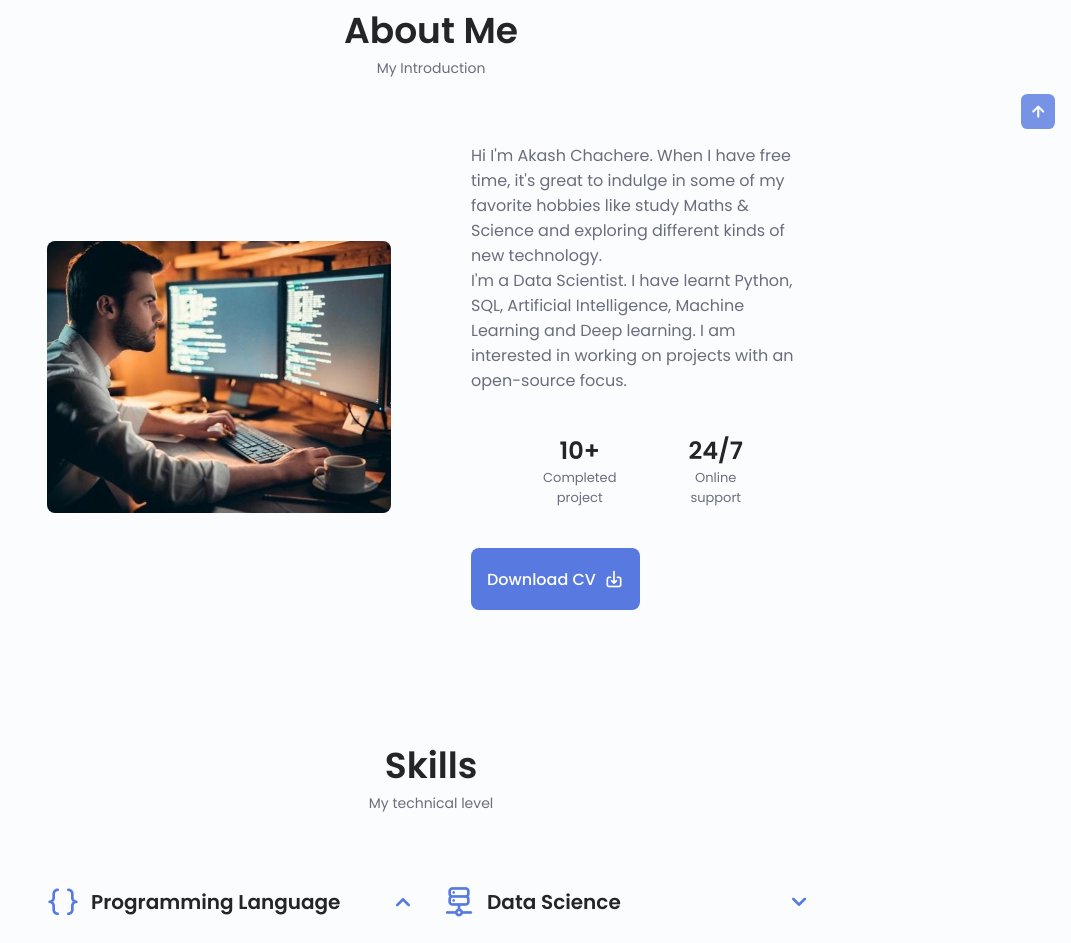
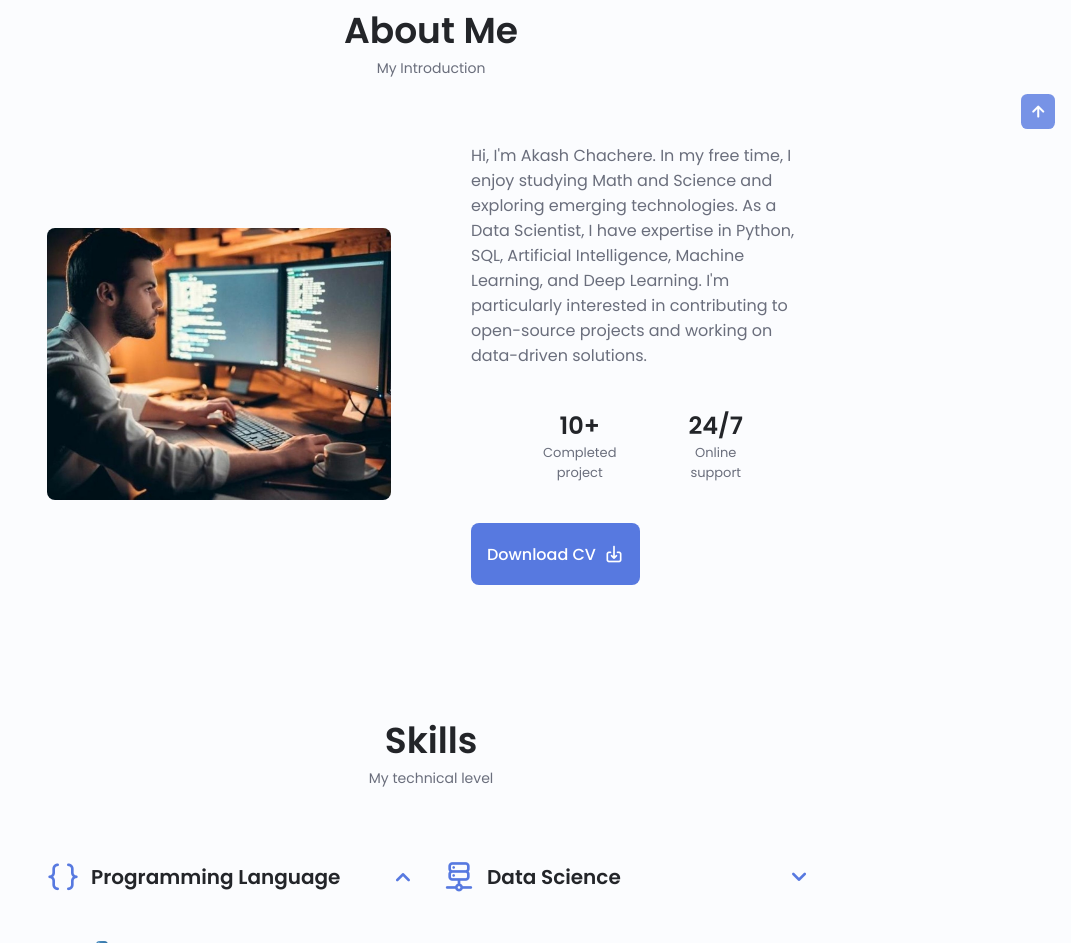
Before and after one commit to akashchachere/My_Portfolio, a plain HTML site: page index.html in a window 1280 px wide. Shown: the part 831-1774 px from the top of the page, without its empty margins (209-1280 px from the left). Drawn offline with nearby package versions, Linux system fonts and the light colour scheme.

Commit message:
Update index.html

```diff
--- a/index.html
+++ b/index.html
@@ -162,12 +162,7 @@
 
                 <div class="about__data">
                     <p class="about__description">
-                        Hi I'm Akash Chachere. When I have free time, it's
-                        great to indulge in some of my favorite hobbies like study Maths & Science and exploring
-                        different kinds of new technology. <br>
-
-                        I'm a Data Scientist. I have learnt Python, SQL, Artificial Intelligence, Machine Learning and Deep learning. I am interested in
-                        working on projects with an open-source focus.
+                        Hi, I'm Akash Chachere. In my free time, I enjoy studying Math and Science and exploring emerging technologies. As a Data Scientist, I have expertise in Python, SQL, Artificial Intelligence, Machine Learning, and Deep Learning. I'm particularly interested in contributing to open-source projects and working on data-driven solutions.
                     </p>
 
                     <div class="about_info">
```
